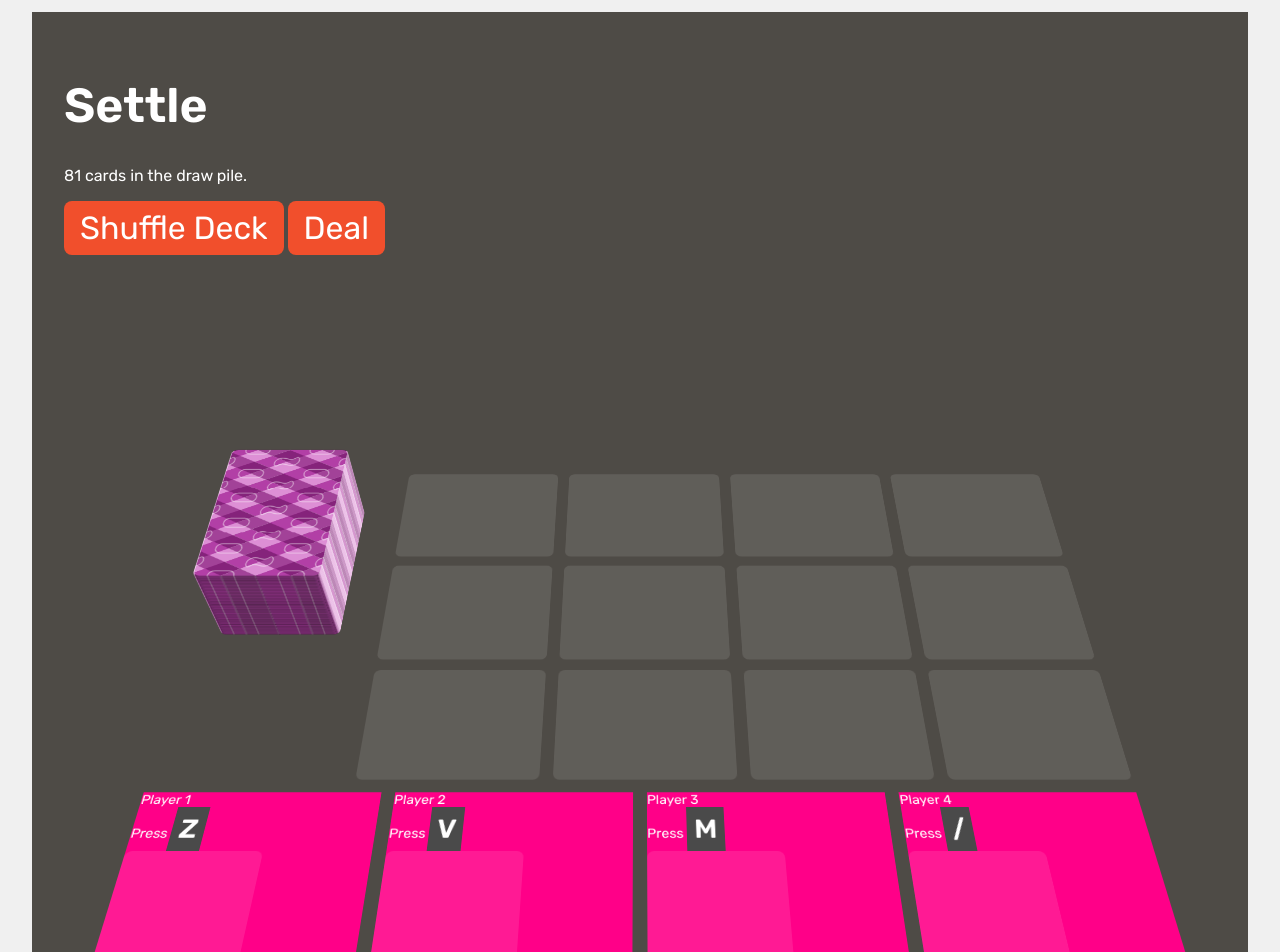
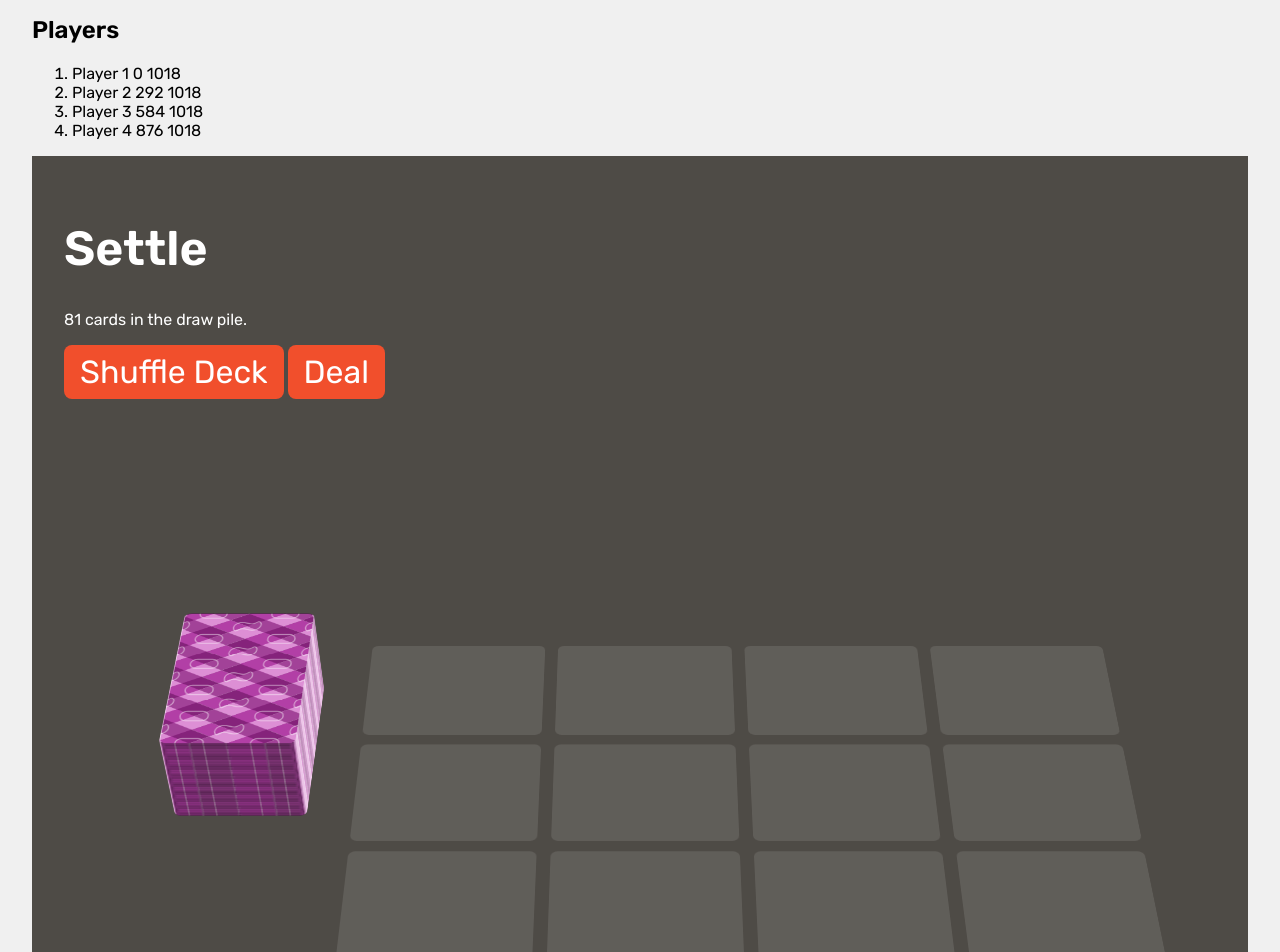
Before and after one commit to stephenjbell/settle, a SvelteKit app: page / in a window 1280 px wide. Shown: the part 3580-4532 px from the top of the page. Built offline with nearby package versions, Linux system fonts and the light colour scheme.

Commit message:
Player card areas and locations set

```diff
--- a/src/lib/styles/page.scss
+++ b/src/lib/styles/page.scss
@@ -7,7 +7,7 @@
     background-color: #4e4b46;
     color: #fff;
     padding: 2rem;
-    perspective: 12in;
+    perspective: 24in;
 
     h1 {
         color: #fff;
@@ -47,7 +47,7 @@
             "playerarea playerarea";
         gap: 1rem;
         transform-origin: center bottom;
-        transform: rotateX(40deg);
+        transform: rotateX(45deg);
         transform-style: preserve-3d;
 
         .drawarea {
@@ -100,14 +100,27 @@
                 background-color: #f08;
                 width: 100%;
 
-                .letter {
-                    display: inline-block;
-                    background-color: #4a4a4a;
-                    aspect-ratio: 1;
-                    padding: 0.5rem;
+                .key {
+                    display: flex;
+                    flex-direction: column;
+                    align-items: center;
+                    justify-content: center;
                     text-align: center;
-                    font-weight: bold;
-                    font-size: 2rem;
+                    width: 3rem;
+                    background-color: #eee;
+                    color: #4a4a4a;
+
+                    .letter {
+                        display: flex;
+                        align-items: center;
+                        justify-content: center;
+                        width: 2.5rem;
+                        height: 2.5rem;
+                        background-color: #4a4a4a;
+                        color: #fff;
+                        font-size: 2em;
+                        border-radius: 0.25rem;
+                    }
                 }
 
                 .cardpile {
--- a/src/routes/+page.svelte
+++ b/src/routes/+page.svelte
@@ -75,6 +75,19 @@
         drawPile.y = drawPileEl.offsetTop + drawArea.offsetTop;
     }
 
+    // Set the X and Y coordinates of each player card pile
+    function setPlayerCardPileLocation(){
+        // Get the location of the player area
+        let playerArea = document.querySelector(`.playerarea`);
+
+        // Get the location of each player card pile
+        let cardPiles = document.querySelectorAll(`.playerarea .player .cardpile`);
+        for (let i = 0; i < cardPiles.length; i++) {
+            players[i].x = cardPiles[i].offsetLeft + playerArea.offsetLeft;
+            players[i].y = cardPiles[i].offsetTop + playerArea.offsetTop;
+        }
+    }
+
     // Create all the cards (visible and in memory)
     let cardProps = {
         quantity: [1, 2, 3],
@@ -133,6 +146,7 @@
         // shuffle(drawPile.cards);
         setPlaySpotLocations();
         setDrawPileLocation();
+        setPlayerCardPileLocation();
     });
 
     function spotClick(e) {
@@ -181,6 +195,13 @@
     {/each}
 </ol>
 
+<h2>Players</h2>
+<ol>
+    {#each players as player}
+        <li>{player.name} {player.x} {player.y}</li>
+    {/each}
+</ol>
+
 <div class="settlegame">
     <h1>Settle</h1>
     <p>
@@ -219,11 +240,11 @@
         <div class="playerarea">
             {#each players as player}
                 <div class="player">
-                    <div class="name">{player.name}</div>
+                    <div class="cardpile"></div>
+                    <div class="name" contenteditable>{player.name}</div>
                     <div class="key">
                         Press <span class="letter">{player.key.toUpperCase()}</span>
                     </div>
-                    <div class="cardpile"></div>
                 </div>
             {/each}
         </div>
```
